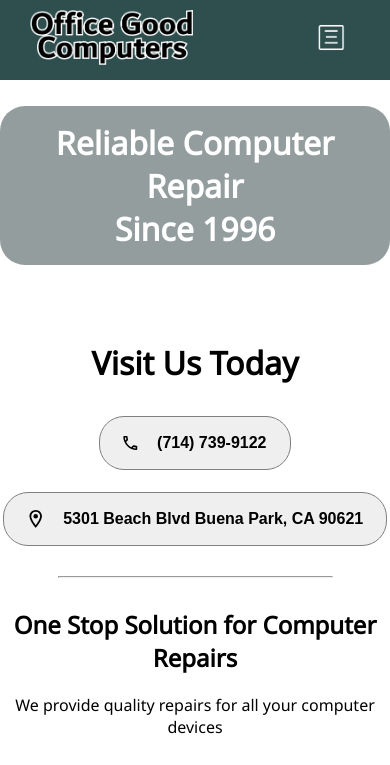
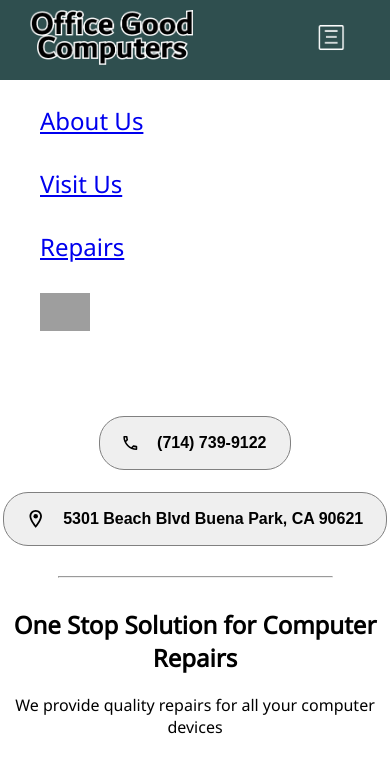
Before and after one commit to spark0923/Office_Good_Website, a website: page index.html in a window 390 px wide. Both pictures are taken after a click on the element 331 px from the left and 69 px from the top of the page. Shown: the top 765 px of the page. Drawn offline with Linux system fonts and the light colour scheme; grey boxes are pictures that could not be loaded.

Commit message:
Hamburger Menu Fix

```diff
--- a/css/index.css
+++ b/css/index.css
@@ -50,6 +50,12 @@ header{
 #navigation ul li{
     margin: 30px 0 30px 0;
     list-style: none;
+    color: black;
+    text-decoration: none;
+}
+
+#navigation ul li:first-child{
+    margin-top: 0;
 }
 
 
--- a/index.html
+++ b/index.html
@@ -28,10 +28,12 @@
             </div>
             <nav id="navigation">
                 <ul>
-                    <li>About Us</li>
-                    <li>Visit Us</li>
-                    <li>Repairs</li>
-                    <li>Language Change</li>
+                    <li><a href="#">About Us</a></li>
+                    <li><a href="#">Visit Us</a></li>
+                    <li><a href="#">Repairs</a></li>
+                    <li>
+                        <img style="width: 50px;" class="flag" src="https://lipis.github.io/flag-icon-css/flags/4x3/kr.svg" alt="South Korea Flag">
+                    </li>
                 </ul>
             </nav>
         </header>
@@ -157,7 +159,7 @@
 
                             <br>
                             <button id="map_second">
-                                <a href="#">
+                                <a href="https://goo.gl/maps/dGeyQweyyjh36nTZA">
                                     <svg xmlns="http://www.w3.org/2000/svg" height="24px" viewBox="0 0 24 24" width="24px" fill="#000000"><path d="M0 0h24v24H0V0z" fill="none"/><path d="M12 2C8.13 2 5 5.13 5 9c0 5.25 7 13 7 13s7-7.75 7-13c0-3.87-3.13-7-7-7zM7 9c0-2.76 2.24-5 5-5s5 2.24 5 5c0 2.88-2.88 7.19-5 9.88C9.92 16.21 7 11.85 7 9z"/><circle cx="12" cy="9" r="2.5"/></svg>
                                 </a>
                             </button>
--- a/js/index.js
+++ b/js/index.js
@@ -1,7 +1,10 @@
 let hamburger_menu = document.getElementById("hamburger_button")
 let nav_bar = document.getElementById("navigation")
+nav_bar.style.display = "none"
+
+
 hamburger_menu.onclick = function openMenu(){
-    if(nav_bar.style.display === "none"){
+    if(nav_bar.style.display == "none"){
         console.log("HERE IT IS")
         nav_bar.style.display = "flex"
     }
```
